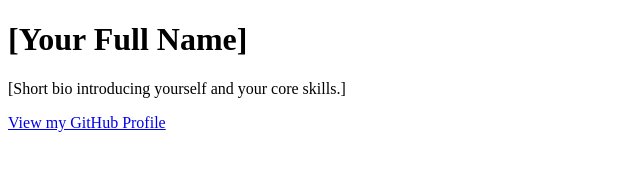
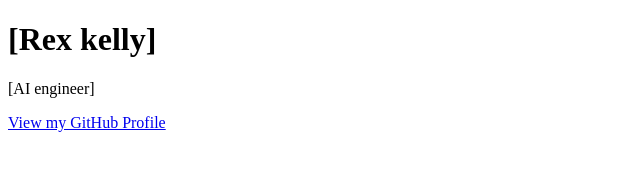
Before and after one commit to kelly26ici/kelly26ici.github.io, a plain HTML site: page index.html in a window 1280 px wide. Shown: the whole page, without its empty margins (0-640 px from the left). Drawn offline with Linux system fonts and the light colour scheme.

Commit message:
Modify index.html with personal details and verification
Updated personal information and added Google verification meta tag.

```diff
--- a/index.html
+++ b/index.html
@@ -5,13 +5,12 @@
   <meta name="viewport" content="width=device-width, initial-scale=1.0">
   <title>[Your Full Name] - [Your Role, e.g., Software Developer]</title>
   <meta name="description" content="Official portfolio and GitHub links for [Your Full Name], specializing in [Your Top Skills].">
-
-  <!-- PASTE YOUR GOOGLE VERIFICATION META TAG HERE IN STEP 3 -->
+  <meta name="google-site-verification" content="_2zAEF47L4UssH6kMCHejLSZsLMElqoiFpr0xBv6MlI" />
 
 </head>
 <body>
-  <h1>[Your Full Name]</h1>
-  <p>[Short bio introducing yourself and your core skills.]</p>
-  <p><a href="https://github.com[yourusername]">View my GitHub Profile</a></p>
+  <h1>[Rex kelly]</h1>
+  <p>[AI engineer]</p>
+  <p><a href="https://github.com/kelly26ici">View my GitHub Profile</a></p>
 </body>
 </html>
```
